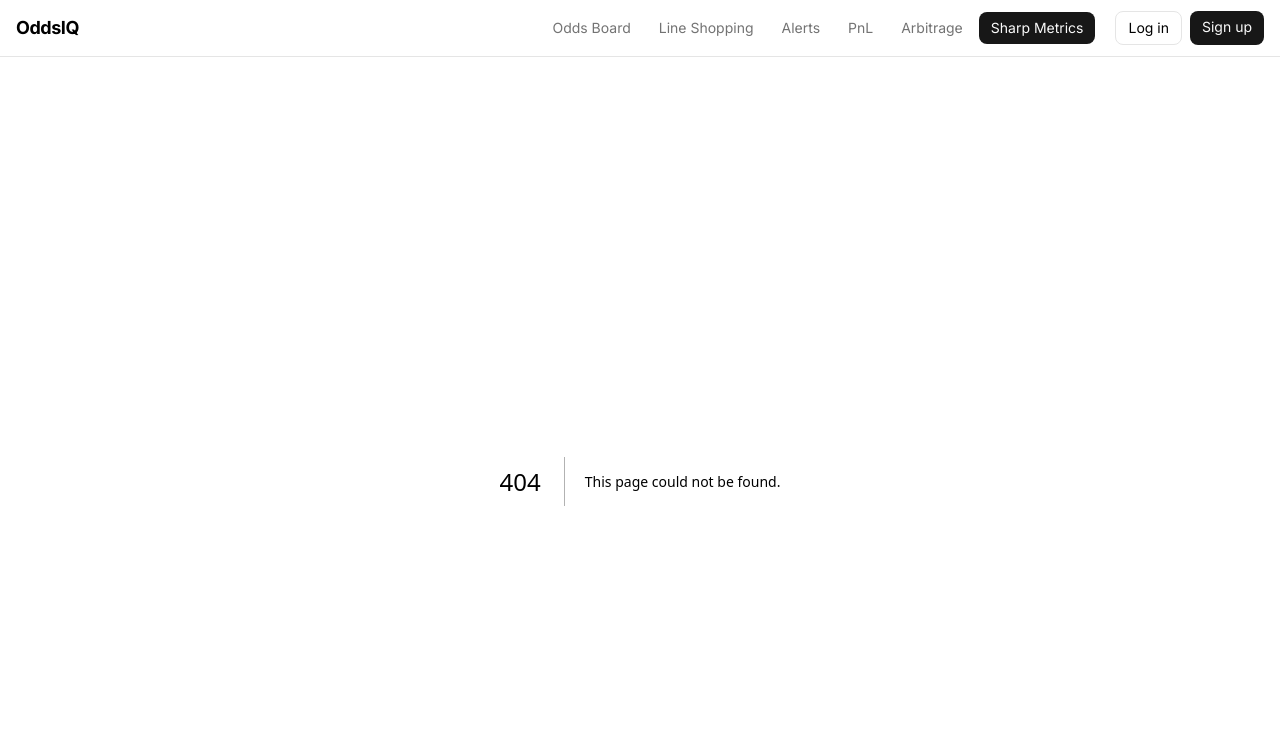
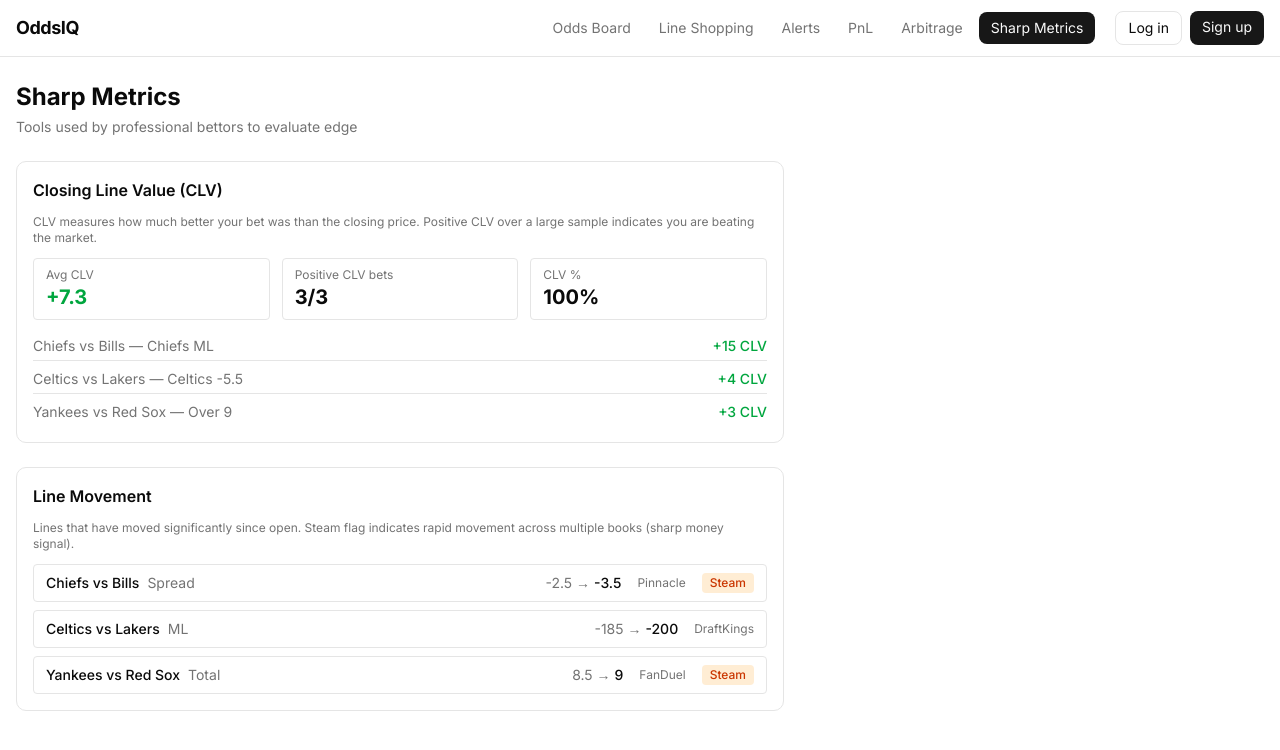
Before and after one commit to Lucascoding12/OddsIQ, a Next.js app in the folder frontend/: page /sharp in a window 1280 px wide. Before the commit this address had no page. Shown: the top 750 px of the page. Built offline with nearby package versions, Linux system fonts and the light colour scheme.

Commit message:
feat: add Sharp Metrics page with CLV and line movement

```diff
--- /dev/null
+++ b/frontend/app/sharp/page.tsx
@@ -0,0 +1,16 @@
+import { ClvPanel } from "@/components/sharp/ClvPanel"
+import { LineMovementPanel } from "@/components/sharp/LineMovementPanel"
+import { MOCK_BETS } from "@/lib/mock-data"
+
+export default function SharpPage() {
+  return (
+    <div className="space-y-6 max-w-3xl">
+      <div>
+        <h1 className="text-2xl font-bold">Sharp Metrics</h1>
+        <p className="text-sm text-muted-foreground mt-1">Tools used by professional bettors to evaluate edge</p>
+      </div>
+      <ClvPanel bets={MOCK_BETS} />
+      <LineMovementPanel />
+    </div>
+  )
+}
--- /dev/null
+++ b/frontend/components/sharp/ClvPanel.tsx
@@ -0,0 +1,44 @@
+import { Bet } from "@/lib/mock-data"
+
+type Props = { bets: Bet[] }
+
+export function ClvPanel({ bets }: Props) {
+  const settled = bets.filter((b) => b.result !== "pending" && b.clv !== 0)
+  const avgClv = settled.length > 0 ? settled.reduce((s, b) => s + b.clv, 0) / settled.length : 0
+  const positive = settled.filter((b) => b.clv > 0).length
+
+  return (
+    <div className="rounded-lg border p-4 space-y-3">
+      <div className="font-semibold">Closing Line Value (CLV)</div>
+      <p className="text-xs text-muted-foreground">CLV measures how much better your bet was than the closing price. Positive CLV over a large sample indicates you are beating the market.</p>
+      <div className="grid grid-cols-3 gap-3 text-sm">
+        <div className="rounded border px-3 py-2">
+          <div className="text-xs text-muted-foreground">Avg CLV</div>
+          <div className={`text-xl font-bold ${avgClv >= 0 ? "text-green-600" : "text-red-500"}`}>
+            {avgClv >= 0 ? "+" : ""}{avgClv.toFixed(1)}
+          </div>
+        </div>
+        <div className="rounded border px-3 py-2">
+          <div className="text-xs text-muted-foreground">Positive CLV bets</div>
+          <div className="text-xl font-bold">{positive}/{settled.length}</div>
+        </div>
+        <div className="rounded border px-3 py-2">
+          <div className="text-xs text-muted-foreground">CLV %</div>
+          <div className="text-xl font-bold">
+            {settled.length > 0 ? ((positive / settled.length) * 100).toFixed(0) : 0}%
+          </div>
+        </div>
+      </div>
+      <div className="space-y-1">
+        {settled.map((b) => (
+          <div key={b.id} className="flex justify-between text-sm py-1 border-b last:border-0">
+            <span className="text-muted-foreground">{b.game} — {b.betType}</span>
+            <span className={`font-medium ${b.clv > 0 ? "text-green-600" : "text-red-500"}`}>
+              {b.clv > 0 ? "+" : ""}{b.clv} CLV
+            </span>
+          </div>
+        ))}
+      </div>
+    </div>
+  )
+}
--- /dev/null
+++ b/frontend/components/sharp/LineMovementPanel.tsx
@@ -0,0 +1,31 @@
+const MOCK_LINE_MOVEMENT = [
+  { game: "Chiefs vs Bills", betType: "Spread", open: -2.5, current: -3.5, book: "Pinnacle", steamFlag: true },
+  { game: "Celtics vs Lakers", betType: "ML", open: -185, current: -200, book: "DraftKings", steamFlag: false },
+  { game: "Yankees vs Red Sox", betType: "Total", open: 8.5, current: 9, book: "FanDuel", steamFlag: true },
+]
+
+export function LineMovementPanel() {
+  return (
+    <div className="rounded-lg border p-4 space-y-3">
+      <div className="font-semibold">Line Movement</div>
+      <p className="text-xs text-muted-foreground">Lines that have moved significantly since open. Steam flag indicates rapid movement across multiple books (sharp money signal).</p>
+      <div className="space-y-2">
+        {MOCK_LINE_MOVEMENT.map((line) => (
+          <div key={`${line.game}-${line.betType}`} className="flex items-center justify-between rounded border px-3 py-2 text-sm">
+            <div>
+              <span className="font-medium">{line.game}</span>
+              <span className="text-muted-foreground ml-2">{line.betType}</span>
+            </div>
+            <div className="flex items-center gap-4">
+              <span className="text-muted-foreground">{line.open} → <span className="text-foreground font-medium">{line.current}</span></span>
+              <span className="text-xs text-muted-foreground">{line.book}</span>
+              {line.steamFlag && (
+                <span className="text-xs font-medium px-2 py-0.5 rounded bg-orange-100 text-orange-700">Steam</span>
+              )}
+            </div>
+          </div>
+        ))}
+      </div>
+    </div>
+  )
+}
```
